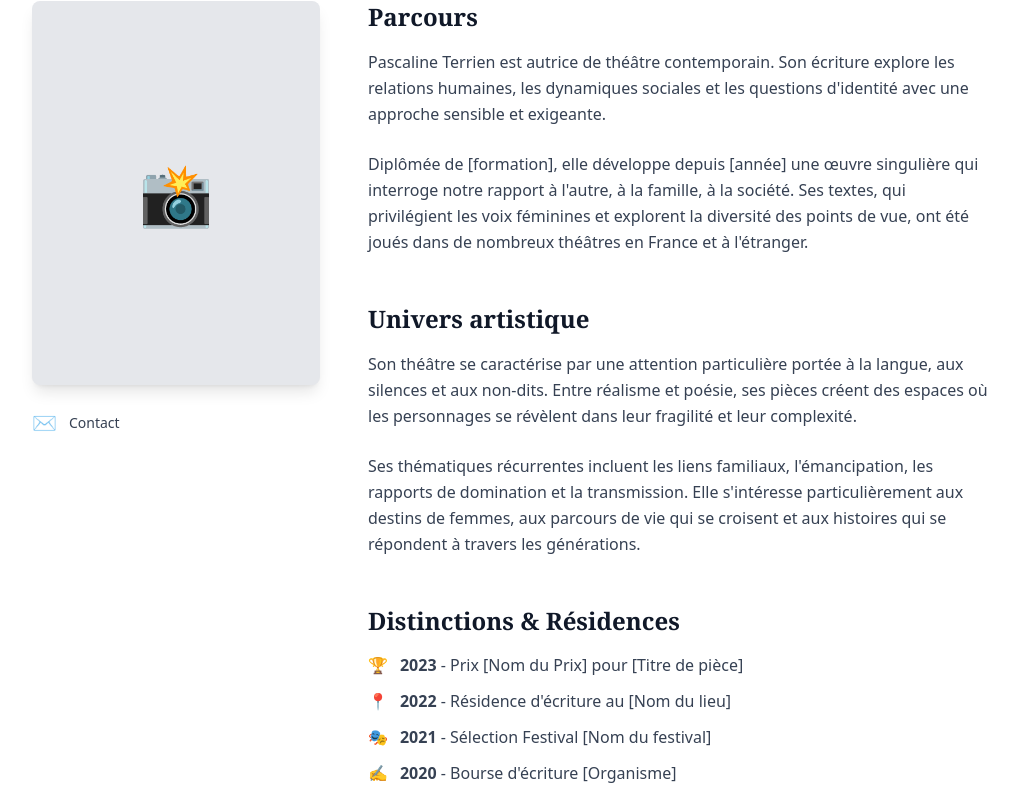
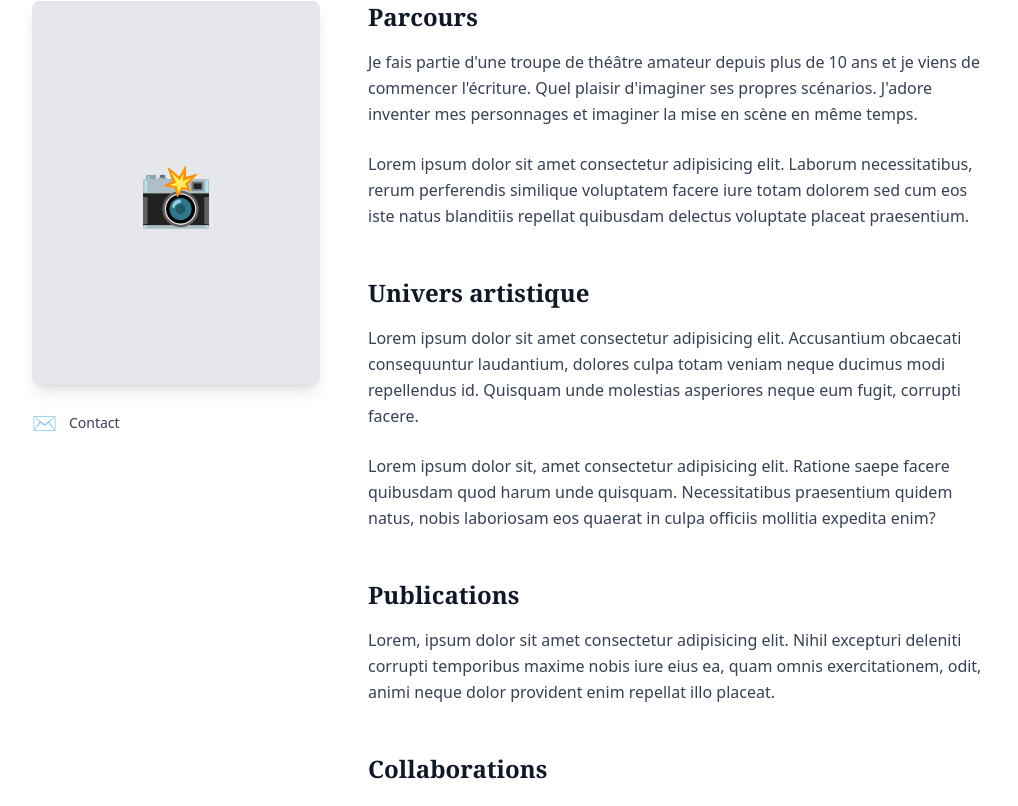
Before and after one commit to DavidBache/Pascaline-TERRIEN-web-site, a SvelteKit app: page /bio in a window 1280 px wide. Shown: the part 347-1153 px from the top of the page, without its empty margins (128-1146 px from the left). Built offline with nearby package versions, Linux system fonts and the light colour scheme.

Commit message:
fix lorem page

```diff
--- a/src/routes/bio/+page.svelte
+++ b/src/routes/bio/+page.svelte
@@ -63,16 +63,11 @@
           </h2>
 
           <p class="text-gray-700 leading-relaxed mb-6">
-            Pascaline Terrien est autrice de théâtre contemporain. Son écriture explore
-            les relations humaines, les dynamiques sociales et les questions d'identité
-            avec une approche sensible et exigeante.
+            Je fais partie d'une troupe de théâtre amateur depuis plus de 10 ans et je viens de commencer l'écriture. Quel plaisir d'imaginer ses propres scénarios. J'adore inventer mes personnages et imaginer la mise en scène en même temps.
           </p>
 
           <p class="text-gray-700 leading-relaxed mb-6">
-            Diplômée de [formation], elle développe depuis [année] une œuvre singulière
-            qui interroge notre rapport à l'autre, à la famille, à la société. Ses textes,
-            qui privilégient les voix féminines et explorent la diversité des points de vue,
-            ont été joués dans de nombreux théâtres en France et à l'étranger.
+            Lorem ipsum dolor sit amet consectetur adipisicing elit. Laborum necessitatibus, rerum perferendis similique voluptatem facere iure totam dolorem sed cum eos iste natus blanditiis repellat quibusdam delectus voluptate placeat praesentium.
           </p>
 
           <h2 class="text-2xl font-serif font-bold text-gray-900 mb-4 mt-12">
@@ -80,57 +75,19 @@
           </h2>
 
           <p class="text-gray-700 leading-relaxed mb-6">
-            Son théâtre se caractérise par une attention particulière portée à la langue,
-            aux silences et aux non-dits. Entre réalisme et poésie, ses pièces créent
-            des espaces où les personnages se révèlent dans leur fragilité et leur complexité.
+            Lorem ipsum dolor sit amet consectetur adipisicing elit. Accusantium obcaecati consequuntur laudantium, dolores culpa totam veniam neque ducimus modi repellendus id. Quisquam unde molestias asperiores neque eum fugit, corrupti facere.
           </p>
 
           <p class="text-gray-700 leading-relaxed mb-6">
-            Ses thématiques récurrentes incluent les liens familiaux, l'émancipation,
-            les rapports de domination et la transmission. Elle s'intéresse particulièrement
-            aux destins de femmes, aux parcours de vie qui se croisent et aux histoires
-            qui se répondent à travers les générations.
+            Lorem ipsum dolor sit, amet consectetur adipisicing elit. Ratione saepe facere quibusdam quod harum unde quisquam. Necessitatibus praesentium quidem natus, nobis laboriosam eos quaerat in culpa officiis mollitia expedita enim?
           </p>
-
-          <h2 class="text-2xl font-serif font-bold text-gray-900 mb-4 mt-12">
-            Distinctions & Résidences
-          </h2>
-
-          <ul class="space-y-3 mb-6">
-            <li class="flex items-start gap-3">
-              <span class="text-gray-900 font-bold">🏆</span>
-              <span class="text-gray-700">
-                <strong>2023</strong> - Prix [Nom du Prix] pour [Titre de pièce]
-              </span>
-            </li>
-            <li class="flex items-start gap-3">
-              <span class="text-gray-900 font-bold">📍</span>
-              <span class="text-gray-700">
-                <strong>2022</strong> - Résidence d'écriture au [Nom du lieu]
-              </span>
-            </li>
-            <li class="flex items-start gap-3">
-              <span class="text-gray-900 font-bold">🎭</span>
-              <span class="text-gray-700">
-                <strong>2021</strong> - Sélection Festival [Nom du festival]
-              </span>
-            </li>
-            <li class="flex items-start gap-3">
-              <span class="text-gray-900 font-bold">✍️</span>
-              <span class="text-gray-700">
-                <strong>2020</strong> - Bourse d'écriture [Organisme]
-              </span>
-            </li>
-          </ul>
 
           <h2 class="text-2xl font-serif font-bold text-gray-900 mb-4 mt-12">
             Publications
           </h2>
 
           <p class="text-gray-700 leading-relaxed mb-6">
-            Ses textes sont publiés aux éditions [Nom éditeur]. Plusieurs de ses pièces
-            sont également disponibles en lecture sur différentes plateformes dédiées
-            au théâtre contemporain.
+            Lorem, ipsum dolor sit amet consectetur adipisicing elit. Nihil excepturi deleniti corrupti temporibus maxime nobis iure eius ea, quam omnis exercitationem, odit, animi neque dolor provident enim repellat illo placeat.
           </p>
 
           <h2 class="text-2xl font-serif font-bold text-gray-900 mb-4 mt-12">
@@ -138,10 +95,7 @@
           </h2>
 
           <p class="text-gray-700 leading-relaxed mb-6">
-            Pascaline Terrien collabore régulièrement avec des metteurs en scène,
-            des compagnies et des théâtres pour accompagner la création de ses textes.
-            Elle participe également à des ateliers d'écriture et intervient auprès
-            de publics variés pour transmettre son art et partager son amour du théâtre.
+            Lorem ipsum dolor sit amet consectetur adipisicing elit. Debitis corrupti delectus harum dignissimos vel voluptatibus maxime ullam explicabo, facilis ratione magnam cumque doloribus quo rem nam quaerat! Labore, officiis atque.
           </p>
         </div>
 
```
